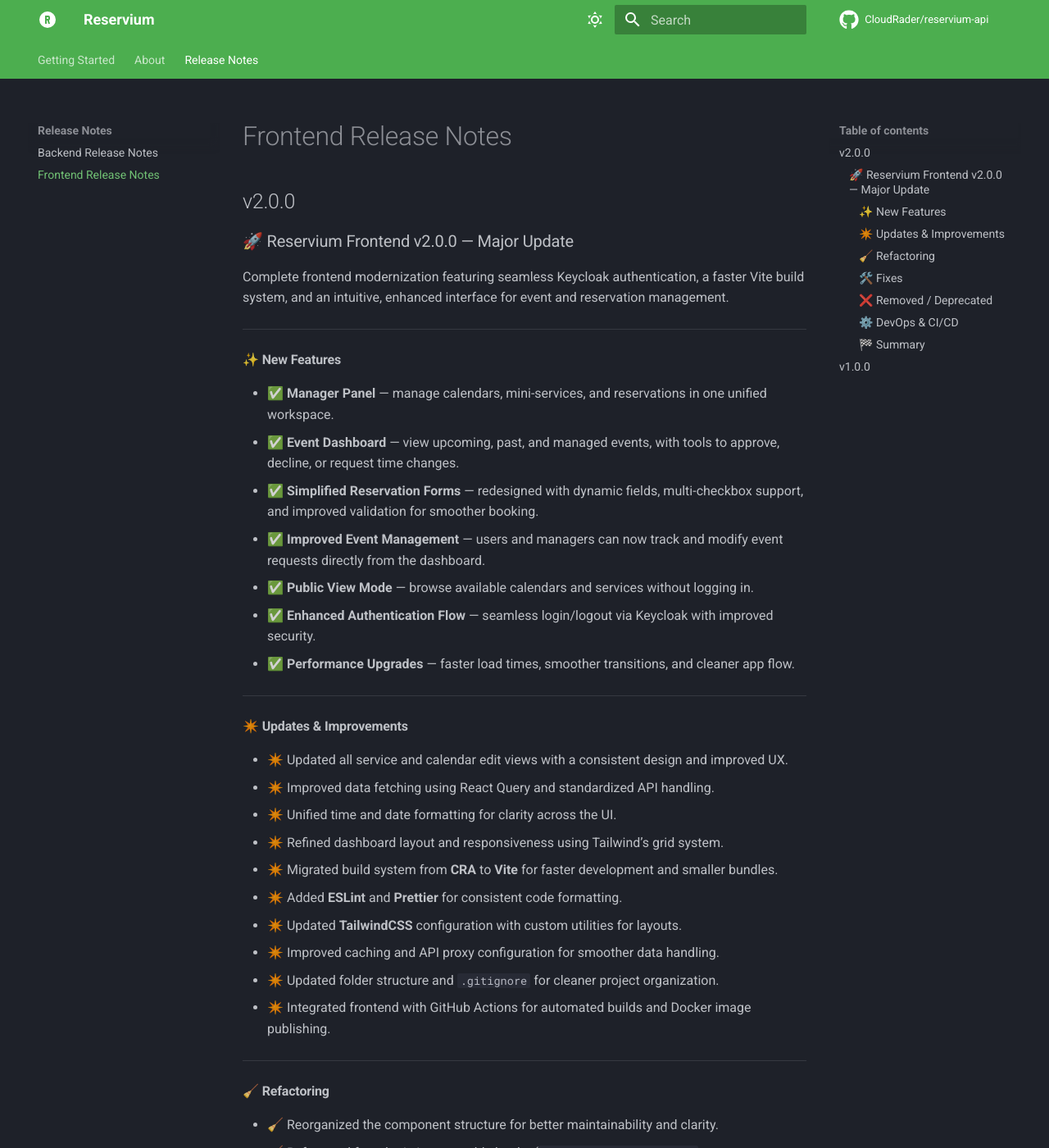
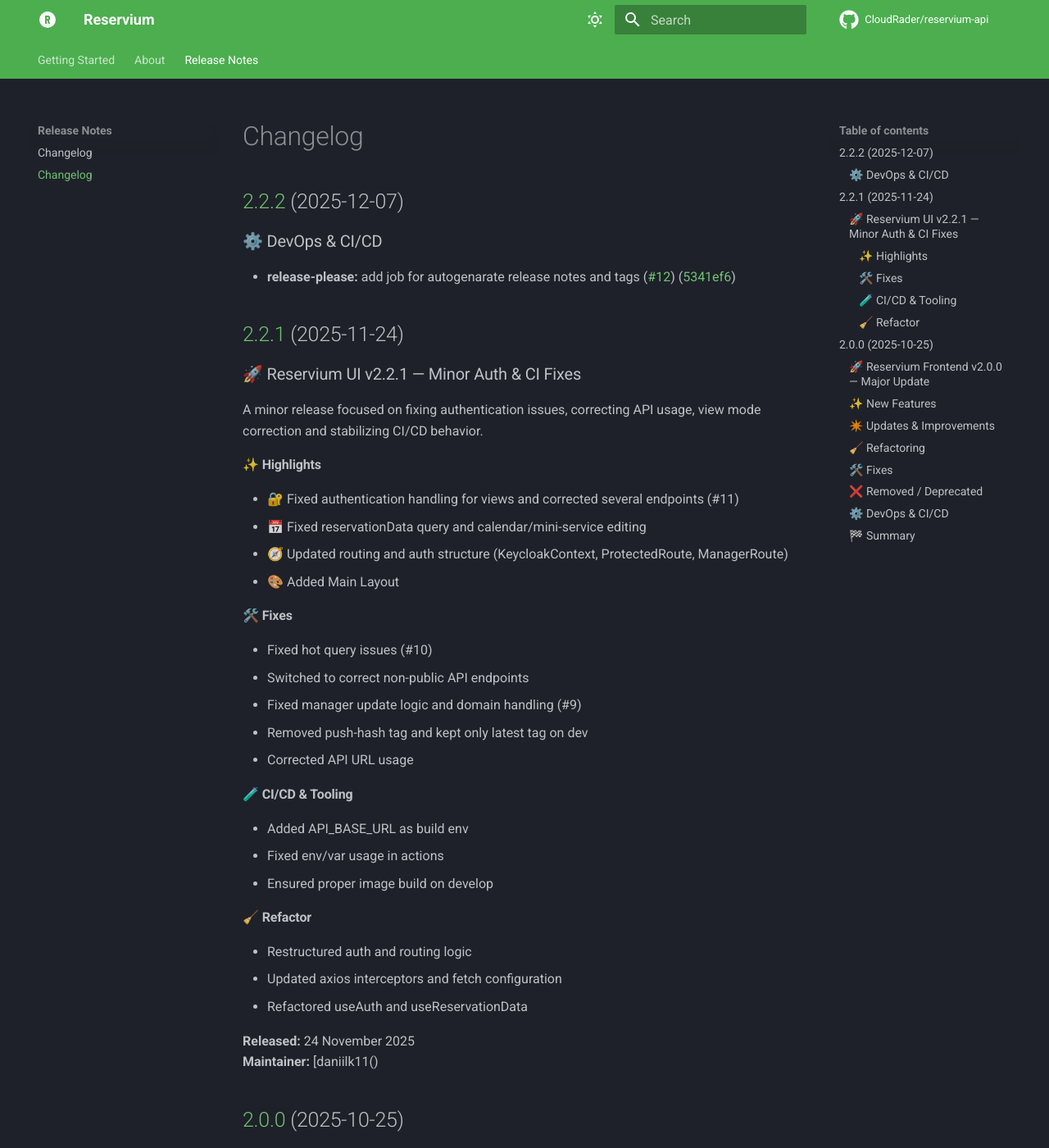
Before and after one commit to CloudRader/reservium-docs, an MkDocs documentation site: the page built from docs/release-notes/frontend.md, in a window 1280 px wide and 1400 px high. Shown: the whole window at 82% size. Built offline with MkDocs 1.6.1 and Material for MkDocs 9.7.7, drawn with Linux system fonts in a browser that asks for light colours; comment, search, counter and statistics services are not loaded.

Commit message:
chore: update api and ui release notes

```diff
--- a/docs/release-notes/frontend.md
+++ b/docs/release-notes/frontend.md
@@ -1,30 +1,76 @@
-# Frontend Release Notes
+# Changelog
 
-## v2.0.0
+## [2.2.2](https://github.com/CloudRader/reservium-ui/compare/v2.2.1...v2.2.2) (2025-12-07)
+
+
+### ⚙️ DevOps & CI/CD
+
+* **release-please:** add job for autogenarate release notes and tags ([#12](https://github.com/CloudRader/reservium-ui/issues/12)) ([5341ef6](https://github.com/CloudRader/reservium-ui/commit/5341ef686205a7b6d438b6e70ab9fd6a42123bb4))
+
+
+## [2.2.1](https://github.com/CloudRader/reservium-ui/compare/v2.0.0...v2.2.1) (2025-11-24)
+
+
+### 🚀 Reservium UI v2.2.1 — Minor Auth & CI Fixes
+
+A minor release focused on fixing authentication issues, correcting API usage, view mode correction and stabilizing CI/CD behavior.
+
+
+#### ✨ Highlights
+
+- 🔐 Fixed authentication handling for views and corrected several endpoints (#11)
+- 📅 Fixed reservationData query and calendar/mini-service editing
+- 🧭 Updated routing and auth structure (KeycloakContext, ProtectedRoute, ManagerRoute)
+- 🎨 Added Main Layout
+
+
+#### 🛠️ Fixes
+
+- Fixed hot query issues (#10)
+- Switched to correct non-public API endpoints
+- Fixed manager update logic and domain handling (#9)
+- Removed push-hash tag and kept only latest tag on dev
+- Corrected API URL usage
+
+
+####🧪 CI/CD & Tooling
+
+- Added API_BASE_URL as build env
+- Fixed env/var usage in actions
+- Ensured proper image build on develop
+
+
+#### 🧹 Refactor
+
+- Restructured auth and routing logic
+- Updated axios interceptors and fetch configuration
+- Refactored useAuth and useReservationData
+
+
+**Released:** 24 November 2025
+**Maintainer:** [daniilk11()
+
+
+## [2.0.0](https://github.com/CloudRader/reservium-ui/compare/v1.0.0...v2.0.0) (2025-10-25)
+
 
 ### 🚀 Reservium Frontend v2.0.0 — Major Update
 
-Complete frontend modernization featuring seamless Keycloak authentication, a faster Vite build system, and an
-intuitive, enhanced interface for event and reservation management.
+Complete frontend modernization featuring seamless Keycloak authentication, a faster Vite build system, and an intuitive, enhanced interface for event and reservation management.
 
----
 
-#### ✨ New Features
+### ✨ New Features
 
 - ✅ **Manager Panel** — manage calendars, mini-services, and reservations in one unified workspace.
-- ✅ **Event Dashboard** — view upcoming, past, and managed events, with tools to approve, decline, or request time
-  changes.
-- ✅ **Simplified Reservation Forms** — redesigned with dynamic fields, multi-checkbox support, and improved validation
-  for smoother booking.
-- ✅ **Improved Event Management** — users and managers can now track and modify event requests directly from the
-  dashboard.
+- ✅ **Event Dashboard** — view upcoming, past, and managed events, with tools to approve, decline, or request time changes.
+- ✅ **Simplified Reservation Forms** — redesigned with dynamic fields, multi-checkbox support, and improved validation for smoother booking.
+- ✅ **Improved Event Management** — users and managers can now track and modify event requests directly from the dashboard.
 - ✅ **Public View Mode** — browse available calendars and services without logging in.
 - ✅ **Enhanced Authentication Flow** — seamless login/logout via Keycloak with improved security.
 - ✅ **Performance Upgrades** — faster load times, smoother transitions, and cleaner app flow.
 
----
 
-#### ✴️ Updates & Improvements
+### ✴️ Updates & Improvements
 
 - ✴️ Updated all service and calendar edit views with a consistent design and improved UX.
 - ✴️ Improved data fetching using React Query and standardized API handling.
@@ -37,18 +83,16 @@
 - ✴️ Updated folder structure and `.gitignore` for cleaner project organization.
 - ✴️ Integrated frontend with GitHub Actions for automated builds and Docker image publishing.
 
----
 
-#### 🧹 Refactoring
+### 🧹 Refactoring
 
 - 🧹 Reorganized the component structure for better maintainability and clarity.
 - 🧹 Refactored form logic into reusable hooks (`useReservationFormLogic`, `useCreateFormLogic`, `useSlotSync`).
 - 🧹 Streamlined route structure — separated logic for user, manager, and public views.
 - 🧹 Cleaned codebase — removed unused components, optimized imports, and standardized naming.
 
----
 
-#### 🛠️ Fixes
+### 🛠️ Fixes
 
 - 🛠️ Corrected API endpoints and environment variable handling.
 - 🛠️ Fixed login, token refresh, and redirect issues.
@@ -58,9 +102,8 @@
 - 🛠️ Fixed event update and deletion logic for managers.
 - 🛠️ Resolved minor layout issues across responsive breakpoints.
 
----
 
-#### ❌ Removed / Deprecated
+### ❌ Removed / Deprecated
 
 - ❌ **Legacy token management** replaced with Keycloak authentication.
 - ❌ **Old reservation logic** in forms deprecated in favor of new hooks.
@@ -69,16 +112,14 @@
 - ❌ **Commented-out routes and test components** removed from `App.js`.
 - ❌ **Old form field handlers** deprecated; now consistently handled via `FormFieldRenderer` and associated hooks.
 
----
 
-#### ⚙️ DevOps & CI/CD
+### ⚙️ DevOps & CI/CD
 
 - ✅ Automated **SemVer tagging** and image versioning
 - ✅ Docker Hub publishing workflow integrated
 
----
 
-#### 🏁 Summary
+### 🏁 Summary
 
 Reservium v2.0.0 is a **major milestone**, delivering:
 
@@ -88,15 +129,6 @@
 - Enhanced event and reservation management with the **Manager Panel** and **Event Dashboard**
 - Faster performance, improved UX, and consistent UI across all screens
 
----
 
 **Released:** 25 October 2025
 **Maintainer:** [daniilk11]()
-
----
-
-## v1.0.0
-
-_No description_
-
----
```
Also changed, not shown: docs/release-notes/backend.md (+30 -36 lines).
